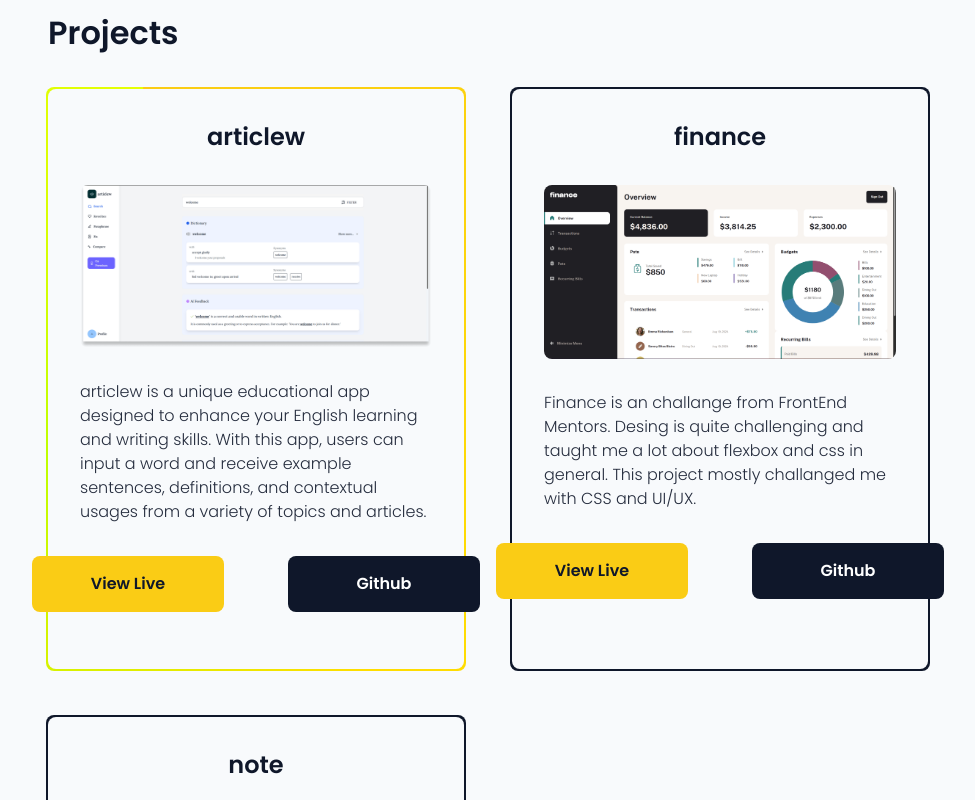
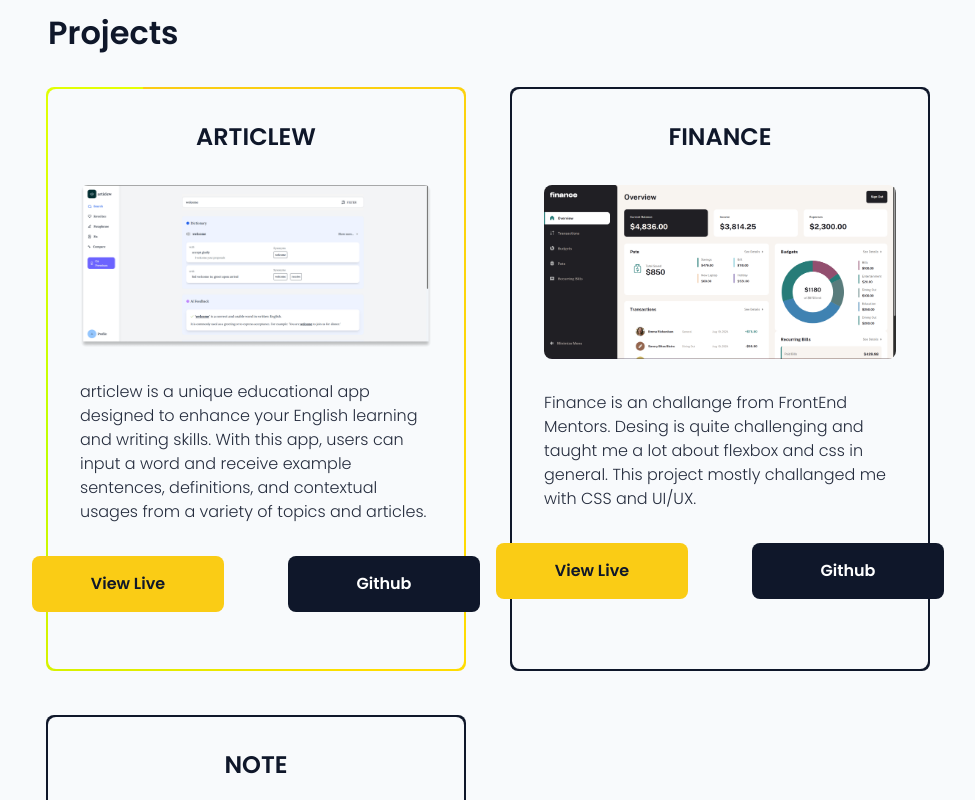
Before and after one commit to kaya70875/personal, a Next.js app: page / in a window 1280 px wide. Shown: the part 1000-1800 px from the top of the page, without its empty margins (152-1127 px from the left). Built offline with nearby package versions, Linux system fonts and the light colour scheme.

Commit message:
make project name's uppercase

```diff
--- a/src/components/ProjectCard.tsx
+++ b/src/components/ProjectCard.tsx
@@ -24,7 +24,7 @@ interface ProjectCardProps {
 export default function ProjectCard({ name, image, desc, link }: ProjectCardProps) {
     return (
         <div className="flex flex-col justify-between items-center gap-8">
-            <header className='font-bold text-2xl text-text'>{name}</header>
+            <header className='font-bold text-2xl text-text uppercase'>{name}</header>
             <Image className='rounded-lg' src={image.src} width={image.width ?? 500} height={image.height ?? 500} alt='project' />
             <p className='text-text opacity-90 font-light'>{desc}</p>
 
```
